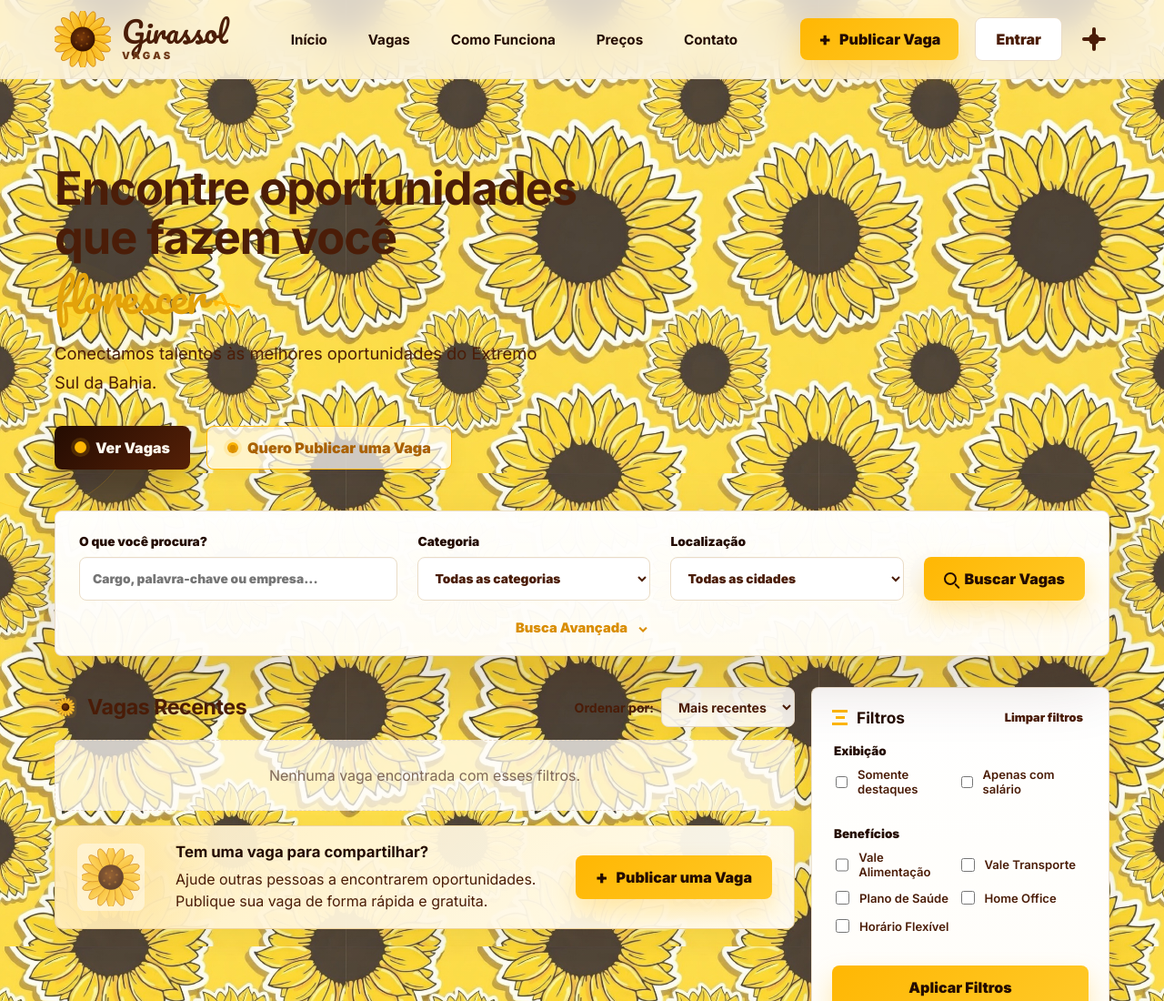
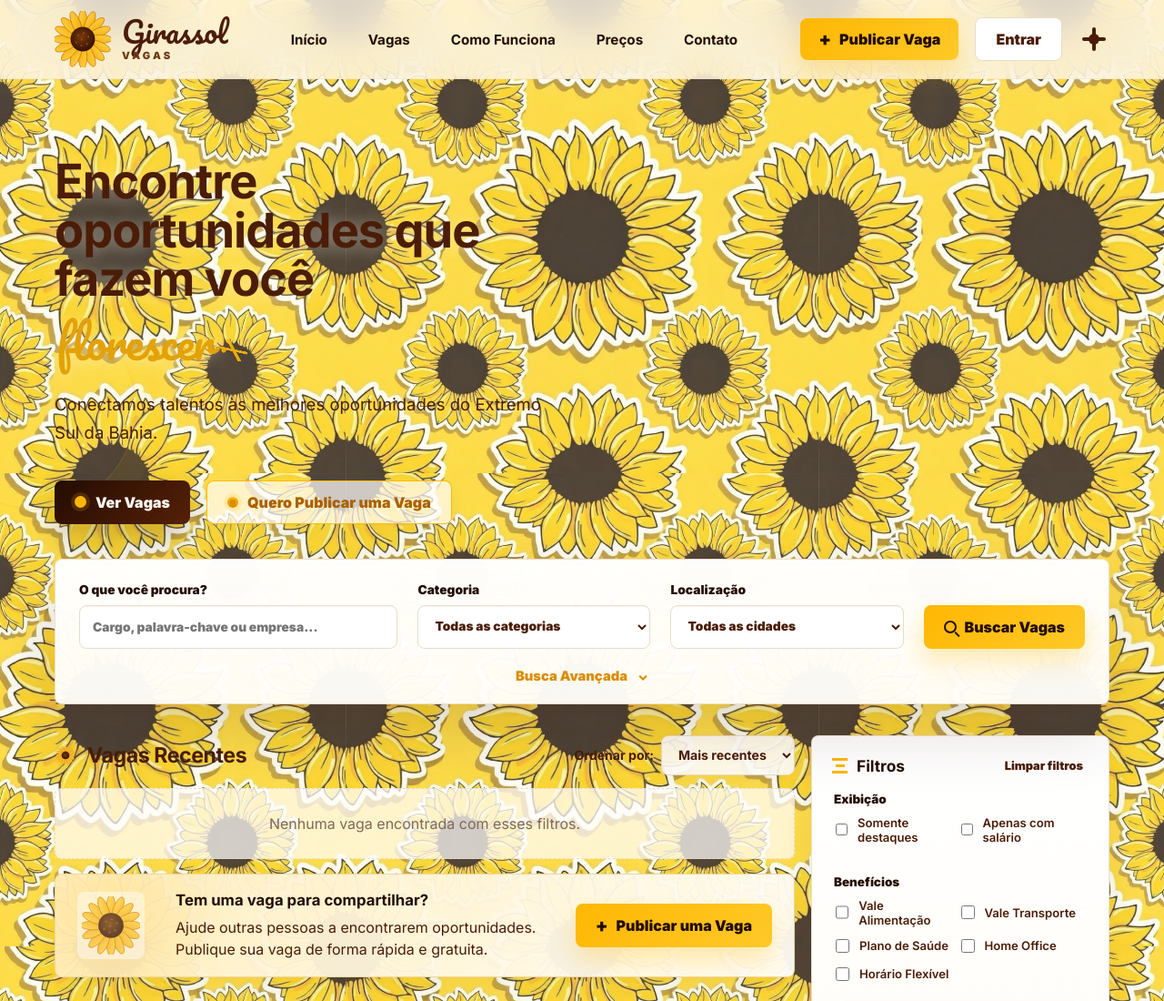
Before and after one commit to gustavomotafa-create/guia-extremo-sul-ba, a plain HTML site: page index.html in a window 1280 px wide. Shown: the top 1100 px of the page at 91% size. Drawn offline with Linux system fonts and the light colour scheme; a script that the page names is missing.

Commit message:
Ajusta layout do conteúdo da Hero

```diff
--- a/styles.css
+++ b/styles.css
@@ -340,7 +340,7 @@ main {
   display: flex;
   flex-direction: column;
   justify-content: center;
-  max-width: 680px;
+  width: min(100%, 620px);
   min-height: 300px;
   padding-right: clamp(16px, 3vw, 36px);
   gap: 0;
@@ -349,13 +349,14 @@ main {
 .hero-copy h1 {
   margin: 0;
   color: var(--brown);
-  font-size: clamp(2.4rem, 3.95vw, 3.8rem);
-  line-height: 1.06;
+  font-size: clamp(2.45rem, 4.1vw, 3.95rem);
+  line-height: 1.02;
   letter-spacing: -0.02em;
-  max-width: 640px;
+  max-width: 620px;
   display: flex;
   flex-direction: column;
-  gap: 0.18em;
+  gap: 0.2em;
+  text-shadow: 0 2px 18px rgba(255, 248, 234, 0.45);
 }
 
 .hero-title-line {
@@ -368,7 +369,8 @@ main {
   font-family: "Pacifico", cursive;
   font-size: 0.95em;
   font-weight: 400;
-  margin-top: 0.08em;
+  margin-top: 0.12em;
+  padding-left: 0.04em;
 }
 
 .hero-title-accent::after {
@@ -386,11 +388,12 @@ main {
 }
 
 .hero-description {
-  max-width: 560px;
-  margin: 22px 0 0;
-  color: var(--brown);
-  font-size: 1.15rem;
+  max-width: 540px;
+  margin: 28px 0 0;
+  color: var(--brown);
+  font-size: 1.16rem;
   line-height: 1.7;
+  text-shadow: 0 1px 12px rgba(255, 248, 234, 0.4);
 }
 
 .hero-actions {
@@ -398,7 +401,7 @@ main {
   flex-wrap: wrap;
   align-items: center;
   gap: 18px;
-  margin-top: 32px;
+  margin-top: 36px;
 }
 
 .search-card {
```
